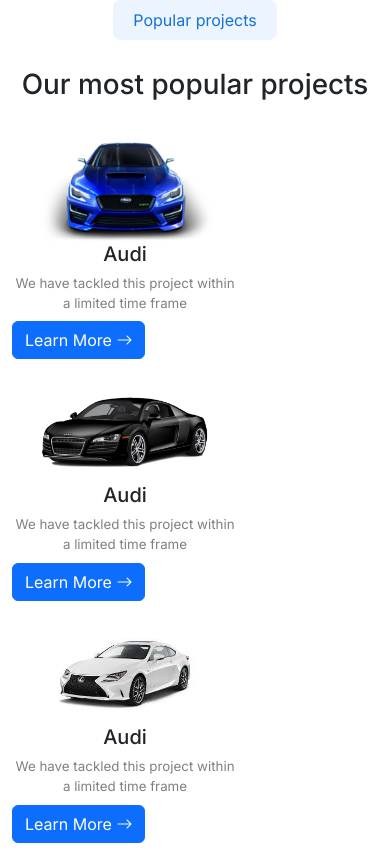
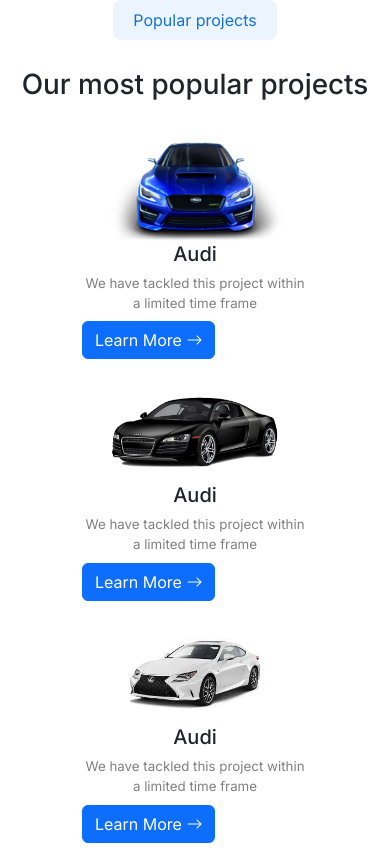
Before and after one commit to kennataddese6/threecars, a Next.js app: page / in a window 390 px wide. Shown: the part 3214-4064 px from the top of the page. Built offline with nearby package versions, Linux system fonts and the light colour scheme; a web font is replaced by a local one.

Commit message:
add responsive projects

```diff
--- a/app/globals.css
+++ b/app/globals.css
@@ -110,7 +110,7 @@ body,
   margin: 16px auto;
   display: flex;
   flex-wrap: wrap;
-  justify-content: space-between;
+  justify-content: center;
 }
 .projects {
   width: 250px;
@@ -528,6 +528,9 @@ footer {
 
 /* Medium devices (landscape tablets, 768px and up) */
 @media only screen and (min-width: 768px) {
+  .projectsContainer {
+    justify-content: space-between;
+  }
 }
 
 /* Large devices (laptops/desktops, 992px and up) */
```
